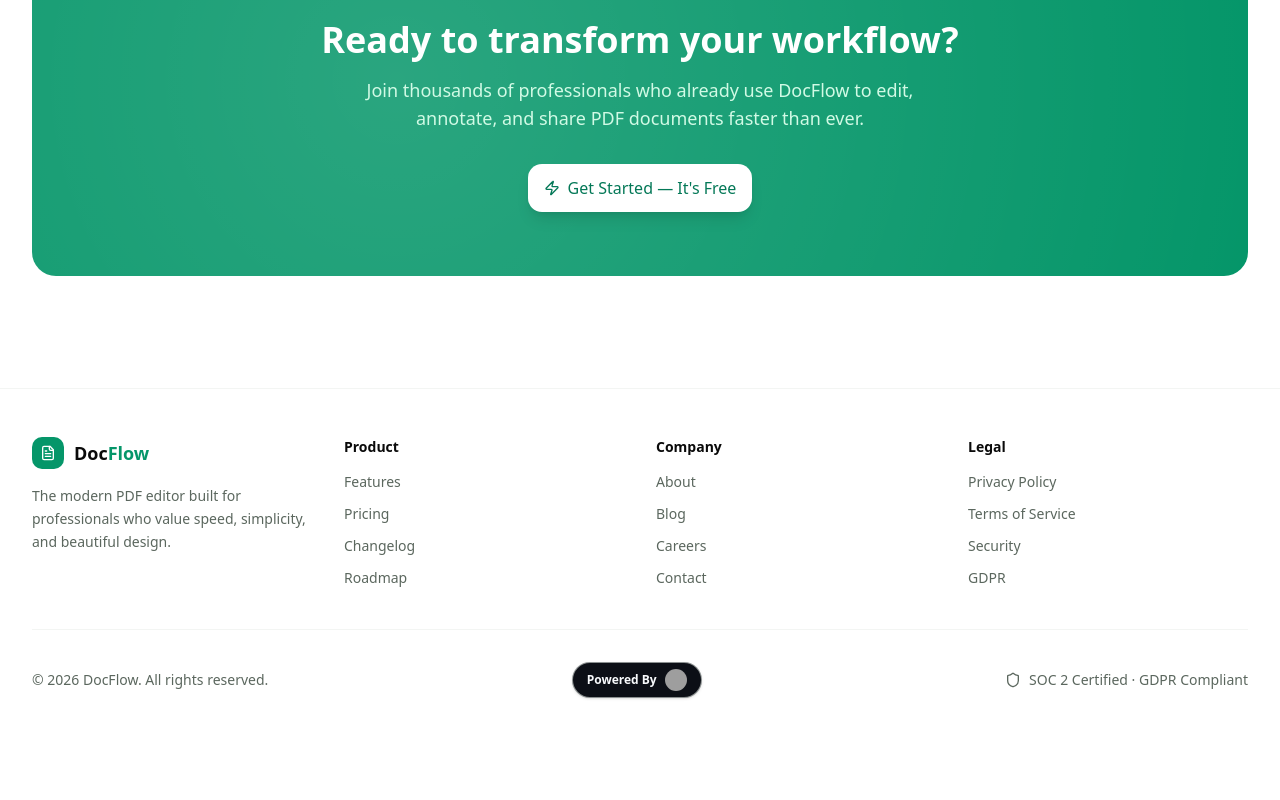
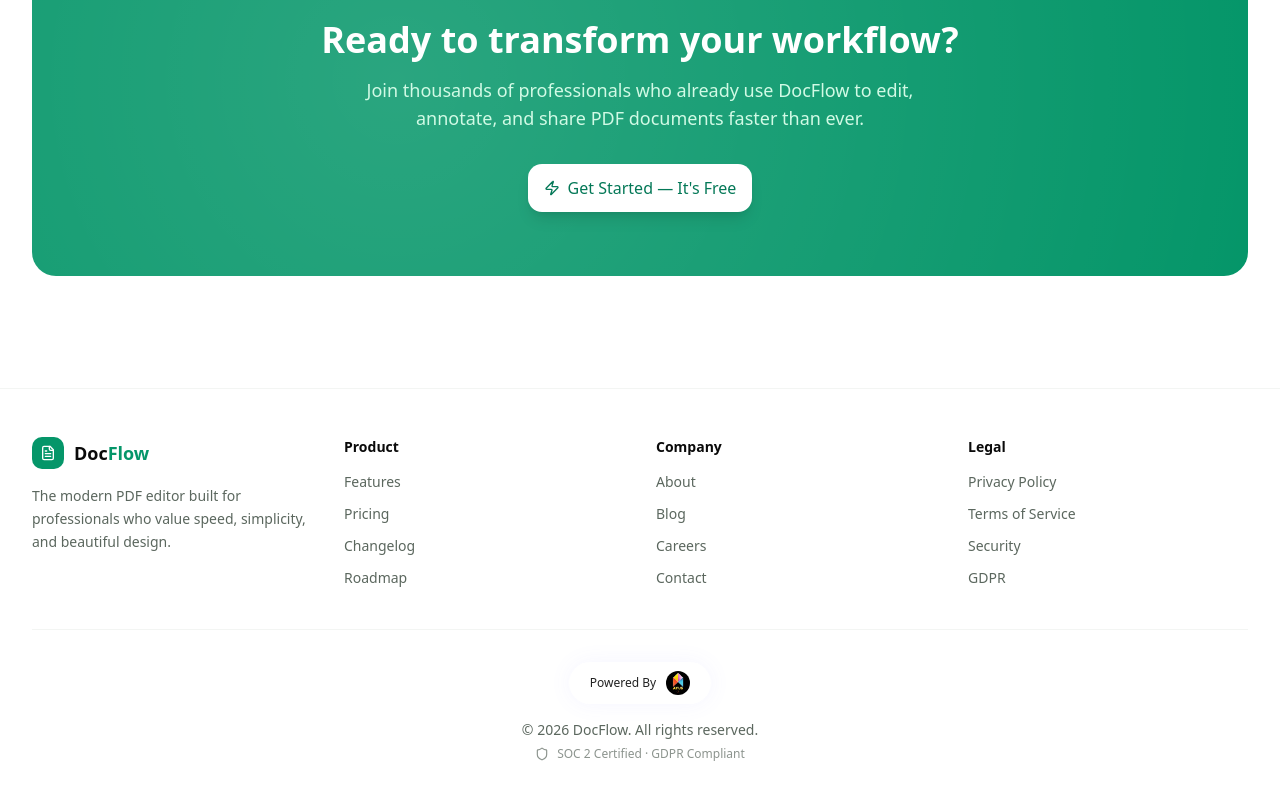
Before and after one commit to AYUS974/docFlow, a Next.js app: page / in a window 1280 px wide. Shown: the part 4848-5648 px from the top of the page. Before the commit the page ends 5594 px from the top, so only its background shows below. Built offline with nearby package versions, Linux system fonts and the light colour scheme; grey boxes are pictures that could not be loaded.

Commit message:
Foorter fix

```diff
--- a/src/app/page.tsx
+++ b/src/app/page.tsx
@@ -42,20 +42,23 @@ export default function Home() {
 
       {/* Minimal Footer for Dashboard/Pricing views */}
       {currentView !== 'editor' && currentView !== 'landing' && (
-        <footer className="py-6 border-t border-border/40 bg-background/50 flex justify-center items-center shrink-0">
+        <footer className="py-8 border-t border-border/40 bg-background/50 flex flex-col justify-center items-center gap-3 shrink-0">
           <a
-            href="https://ayuslabs.com"
+            href="https://www.ayuslabs.com"
             target="_blank"
             rel="noopener noreferrer"
-            className="inline-flex items-center gap-2 px-3.5 py-1.5 rounded-full border border-border/60 bg-[#0c0f16] hover:bg-[#121622] text-[#f8fafc] hover:text-[#ffffff] transition-all text-xs font-semibold shadow-sm shrink-0"
+            className="group inline-flex items-center gap-2.5 px-5 py-2 rounded-full border border-white/10 bg-white/[0.03] backdrop-blur-sm hover:border-white/20 hover:bg-white/[0.06] transition-all text-xs font-medium text-foreground/90 shadow-[0_0_22px_rgba(120,120,255,0.07)] hover:shadow-[0_0_28px_rgba(120,120,255,0.14)]"
           >
             <span>Powered By</span>
             <img
               src="/ayus-logo.jpeg"
               alt="AYUS Labs"
-              className="w-5.5 h-5.5 rounded-full object-cover"
+              className="w-6 h-6 rounded-full object-cover ring-1 ring-white/10"
             />
           </a>
+          <p className="text-xs text-muted-foreground/70">
+            &copy; 2026 DocFlow &middot; The Modern PDF Editor
+          </p>
         </footer>
       )}
 
--- a/src/components/landing/landing-page.tsx
+++ b/src/components/landing/landing-page.tsx
@@ -635,28 +635,29 @@ export function LandingPage() {
               </ul>
             </div>
           </div>
-          <div className="border-t border-border/40 pt-8 flex flex-col sm:flex-row items-center justify-between gap-4">
-            <p className="text-sm text-muted-foreground">
-              &copy; 2026 DocFlow. All rights reserved.
-            </p>
-
+          <div className="border-t border-border/40 pt-8 flex flex-col items-center gap-4">
             <a
-              href="https://ayuslabs.com"
+              href="https://www.ayuslabs.com"
               target="_blank"
               rel="noopener noreferrer"
-              className="inline-flex items-center gap-2 px-3.5 py-1.5 rounded-full border border-border/60 bg-[#0c0f16] hover:bg-[#121622] text-[#f8fafc] hover:text-[#ffffff] transition-all text-xs font-semibold shadow-sm shrink-0"
+              className="group inline-flex items-center gap-2.5 px-5 py-2 rounded-full border border-white/10 bg-white/[0.03] backdrop-blur-sm hover:border-white/20 hover:bg-white/[0.06] transition-all text-xs font-medium text-foreground/90 shadow-[0_0_22px_rgba(120,120,255,0.07)] hover:shadow-[0_0_28px_rgba(120,120,255,0.14)]"
             >
               <span>Powered By</span>
               <img
                 src="/ayus-logo.jpeg"
                 alt="AYUS Labs"
-                className="w-5.5 h-5.5 rounded-full object-cover"
+                className="w-6 h-6 rounded-full object-cover ring-1 ring-white/10"
               />
             </a>
 
-            <div className="flex items-center gap-2 text-sm text-muted-foreground">
-              <Shield className="w-4 h-4" />
-              <span>SOC 2 Certified &middot; GDPR Compliant</span>
+            <div className="flex flex-col items-center gap-1.5 text-center">
+              <p className="text-sm text-muted-foreground">
+                &copy; 2026 DocFlow. All rights reserved.
+              </p>
+              <div className="flex items-center gap-2 text-xs text-muted-foreground/70">
+                <Shield className="w-3.5 h-3.5" />
+                <span>SOC 2 Certified &middot; GDPR Compliant</span>
+              </div>
             </div>
           </div>
         </div>
```
Also changed, not shown: public/ayus-logo.jpeg (added).
